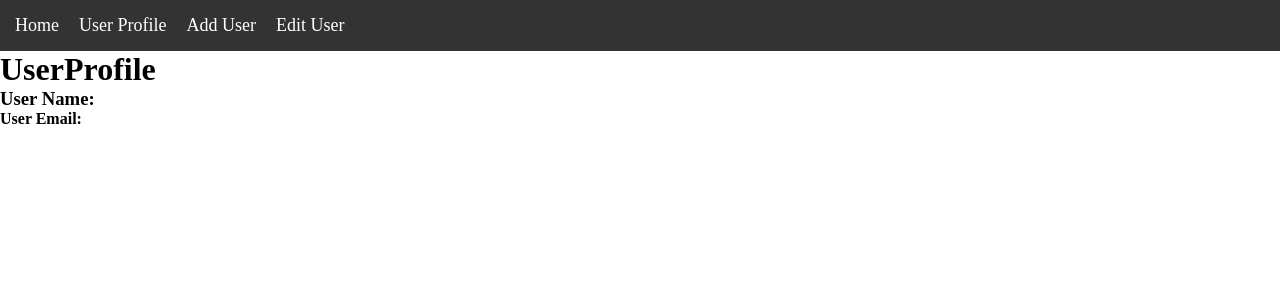
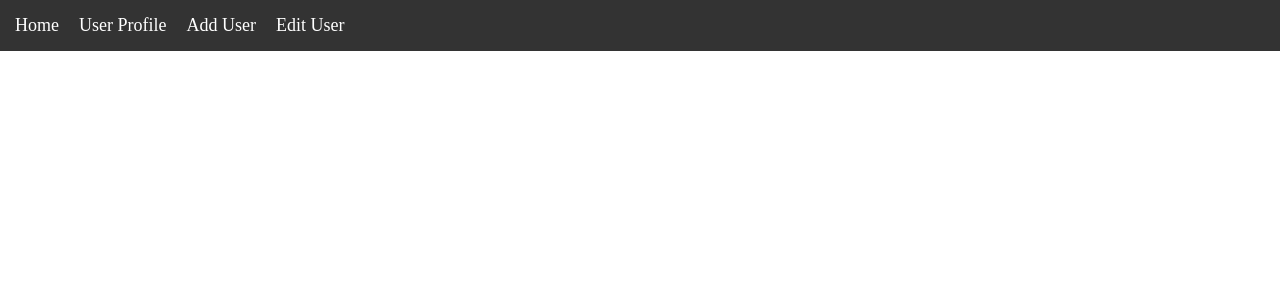
Before and after one commit to pravinkumar172929/ts-enhanced-user-management-system, a React (Vite) app: page /user in a window 1280 px wide. Shown: the top 300 px of the page. Built offline with nearby package versions, Linux system fonts and the light colour scheme.

Commit message:
modified routes and userProfile page to show user data

```diff
--- a/src/App.tsx
+++ b/src/App.tsx
@@ -13,7 +13,7 @@ function App() {
         <Header />
         <Routes>
           <Route path="/" element={<Home />}></Route>
-          <Route path="/user" element={<UserProfile />}></Route>
+          <Route path="/user/:id" element={<UserProfile />}></Route>
           <Route path="/add-user" element={<AddUser />}></Route>
           <Route path="/edit-user" element={<EditUser />}></Route>
         </Routes>
--- a/src/components/UserList/UserList.tsx
+++ b/src/components/UserList/UserList.tsx
@@ -49,8 +49,8 @@ const UserList: React.FC = () => {
 
   if (error) return <ErrorComponent message={error} />;
 
-  const goToUserProfile = () => {
-    navigate("/user");
+  const goToUserProfile = (userId: number) => {
+    navigate(`/user/${userId}`);
   };
 
   return (
@@ -62,7 +62,13 @@ const UserList: React.FC = () => {
           {users.map((user: User) => (
             <div key={user.id}>
               <span>{user.name}</span> - <span>{user.email}</span>
-              <button onClick={goToUserProfile}>View</button>
+              <button
+                onClick={() => {
+                  goToUserProfile(user.id);
+                }}
+              >
+                View
+              </button>
             </div>
           ))}
         </>
--- a/src/pages/UserProfile/UserProfile.tsx
+++ b/src/pages/UserProfile/UserProfile.tsx
@@ -1,11 +1,34 @@
-import React from "react";
+import React, { useContext } from "react";
+import { UserContext } from "../../context/UserContext";
+import { useParams } from "react-router-dom";
+interface User {
+  id: number;
+  name: string;
+  email: string;
+}
 
 const UserProfile: React.FC = () => {
+  const userContext = useContext(UserContext);
+  const { id } = useParams<{ id: string }>();
+  // console.log(id);
+  if (!useContext) {
+    return <p>UserContext is not available</p>;
+  }
+  const { users } = userContext;
+  const clickedUser: User | undefined = users.find(
+    (user) => user.id === Number(id)
+  );
+
+  if (!clickedUser) {
+    return <p>So Such user</p>;
+  }
+  // console.log(clickedUser);
+
   return (
     <>
       <h1>UserProfile</h1>
-      <h3>User Name: </h3>
-      <h4>User Email: </h4>
+      <h3>User Name: {clickedUser.name} </h3>
+      <h4>User Email: {clickedUser.email}</h4>
     </>
   );
 };
```
